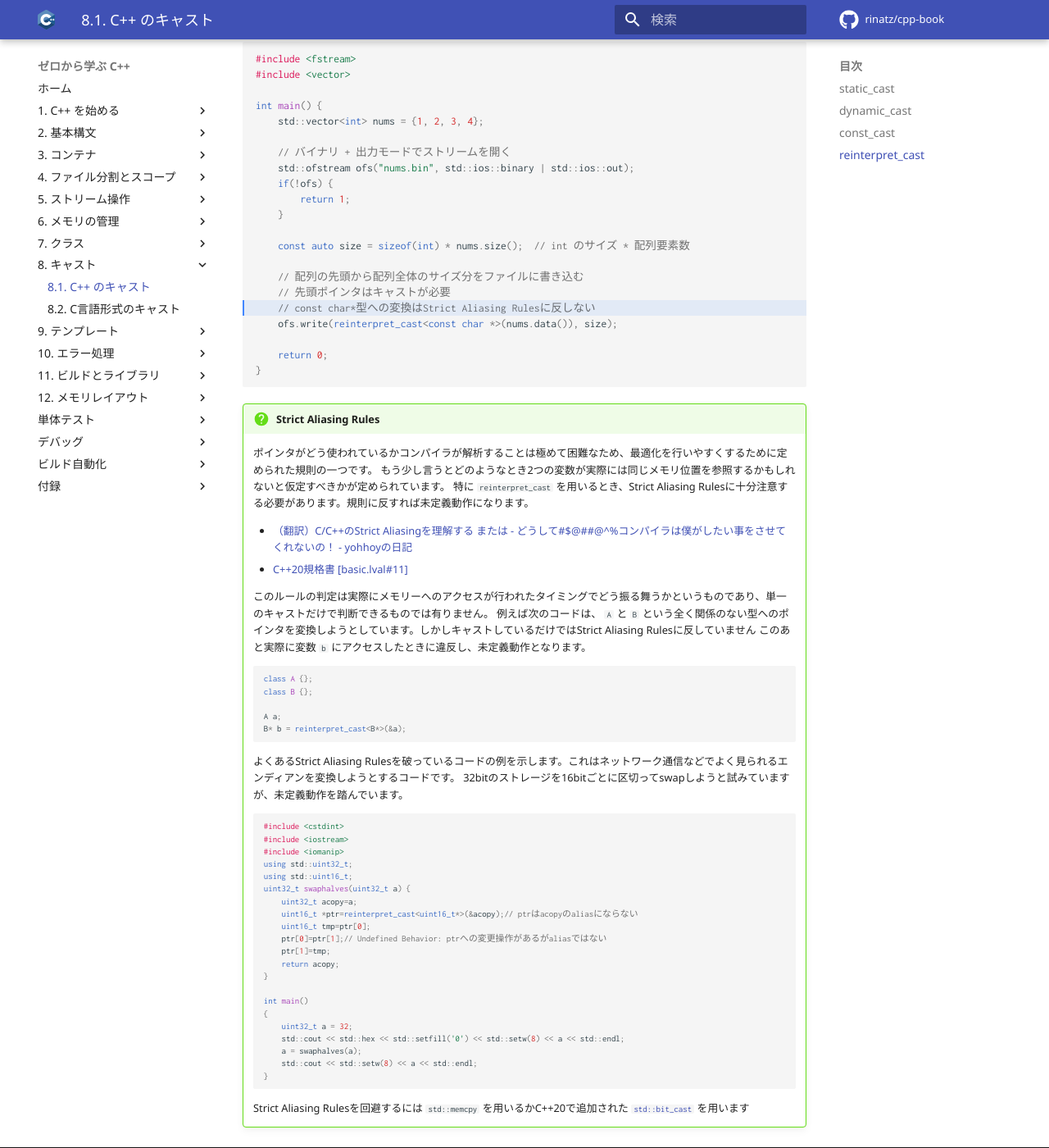
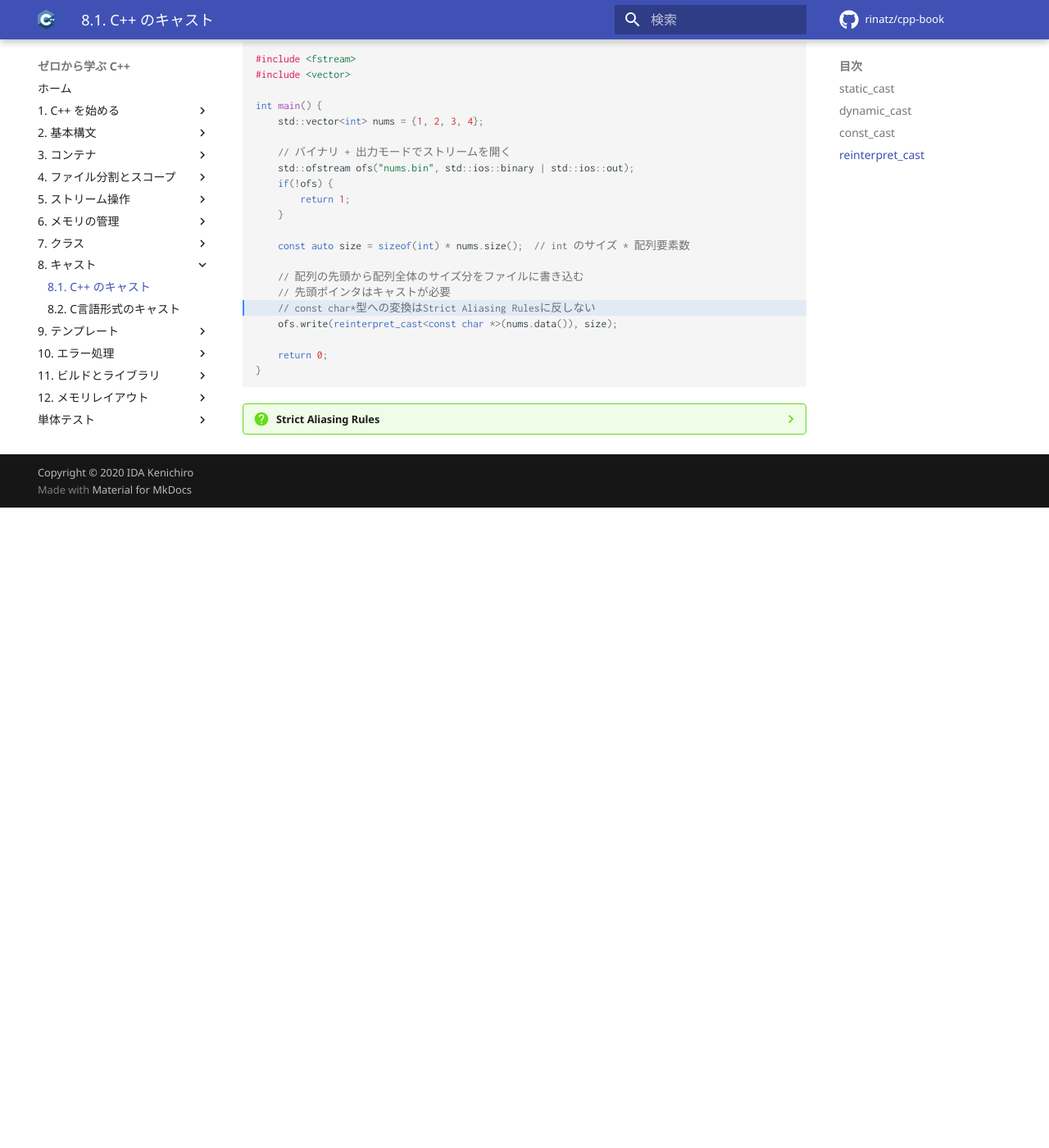
Before and after one commit to rinatz/cpp-book, an MkDocs documentation site: the page built from docs/ch08-01-cpp-casts.md, in a window 1280 px wide and 1400 px high, scrolled down 2112 px. Shown: the whole window at 82% size. Built offline with MkDocs 1.6.1 and Material for MkDocs 9.7.7, drawn with Linux system fonts in a browser that asks for light colours; comment, search, counter and statistics services are not loaded; after the commit the page ends 2731 px from its top, so only the background shows below that.

Commit message:
chore(cpp-casts): style fix

````diff
--- a/docs/ch08-01-cpp-casts.md
+++ b/docs/ch08-01-cpp-casts.md
@@ -113,7 +113,7 @@ int main() {
 }
 ```
 
-!!! question "Strict Aliasing Rules"
+??? question "Strict Aliasing Rules"
     ポインタがどう使われているかコンパイラが解析することは極めて困難なため、最適化を行いやすくするために定められた規則の一つです。
     もう少し言うとどのようなとき2つの変数が実際には同じメモリ位置を参照するかもしれないと仮定すべきかが定められています。
     特に `reinterpret_cast` を用いるとき、Strict Aliasing Rulesに十分注意する必要があります。規則に反すれば未定義動作になります。
````
